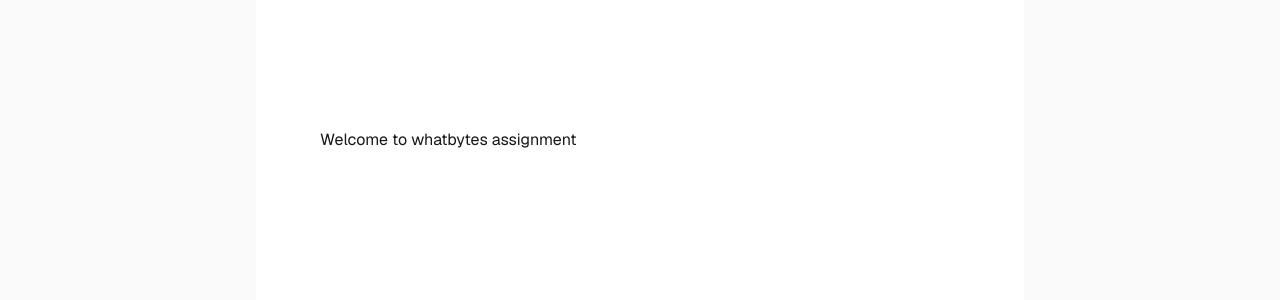
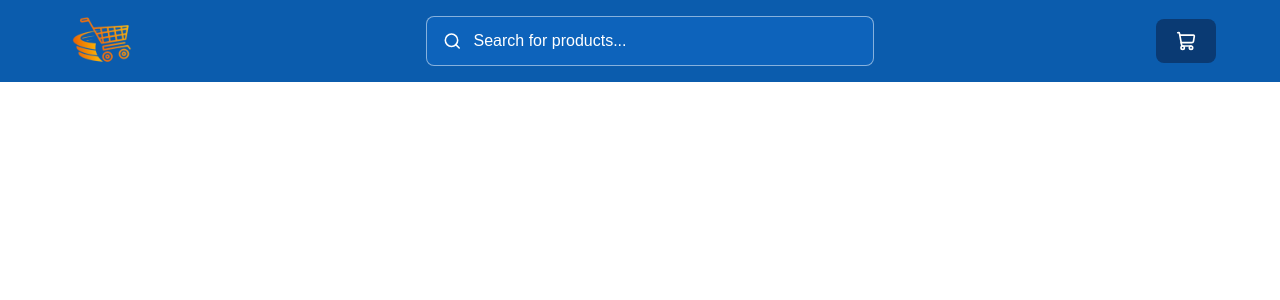
Before and after one commit to chaitanya-mehetre/whatbytes-assignment, a Next.js app: page / in a window 1280 px wide. Shown: the top 300 px of the page. Built offline with nearby package versions, Linux system fonts and the light colour scheme.

Commit message:
feat: add header with logo, search bar and cart button

```diff
--- a/app/layout.tsx
+++ b/app/layout.tsx
@@ -21,9 +21,12 @@ export default function RootLayout({ children }: LayoutProps<"/">) {
   return (
     <html
       lang="en"
+      suppressHydrationWarning
       className={`${geistSans.variable} ${geistMono.variable} h-full antialiased`}
     >
-      <body className="min-h-full flex flex-col">{children}</body>
+      <body suppressHydrationWarning className="min-h-full flex flex-col">
+        {children}
+      </body>
     </html>
   );
 }
--- a/app/page.tsx
+++ b/app/page.tsx
@@ -1,10 +1,9 @@
+import Header from "@/components/Header";
 
 export default function Home() {
   return (
-    <div className="flex flex-col flex-1 items-center justify-center bg-zinc-50 font-sans dark:bg-black">
-      <main className="flex flex-1 w-full max-w-3xl flex-col items-center justify-between py-32 px-16 bg-white dark:bg-black sm:items-start">
-        <h1>Welcome to whatbytes assignment</h1>
-      </main>
-    </div>
+    <main>
+      <Header />
+    </main>
   );
 }
--- /dev/null
+++ b/components/Header.tsx
@@ -0,0 +1,33 @@
+import Image from "next/image";
+import { Search, ShoppingCart } from "lucide-react";
+
+export default function Header() {
+  return (
+    <header className="bg-[#0b5cad] px-6 py-4 md:px-12">
+      <div className="mx-auto flex max-w-6xl items-center justify-between gap-4">
+        <Image
+          src="/logo.png"
+          alt="Logo"
+          width={80}
+          height={80}
+          className="-my-4 h-20 w-20 object-contain"
+          priority
+        />
+
+        <div className="flex w-full max-w-md items-center gap-3 rounded-lg border border-white/50 bg-[#0d63bb] px-4 py-3">
+          <Search className="h-5 w-5 text-white" />
+
+          <input
+            type="text"
+            placeholder="Search for products..."
+            className="w-full bg-transparent text-white placeholder-white outline-none"
+          />
+        </div>
+
+        <button className="flex items-center gap-2 rounded-lg bg-[#0a3a73] px-5 py-3 font-semibold text-white">
+          <ShoppingCart className="h-5 w-5" />
+        </button>
+      </div>
+    </header>
+  );
+}
```
Also changed, not shown: data/products.ts (renamed from app/data/products.ts), public/logo.png (added).
